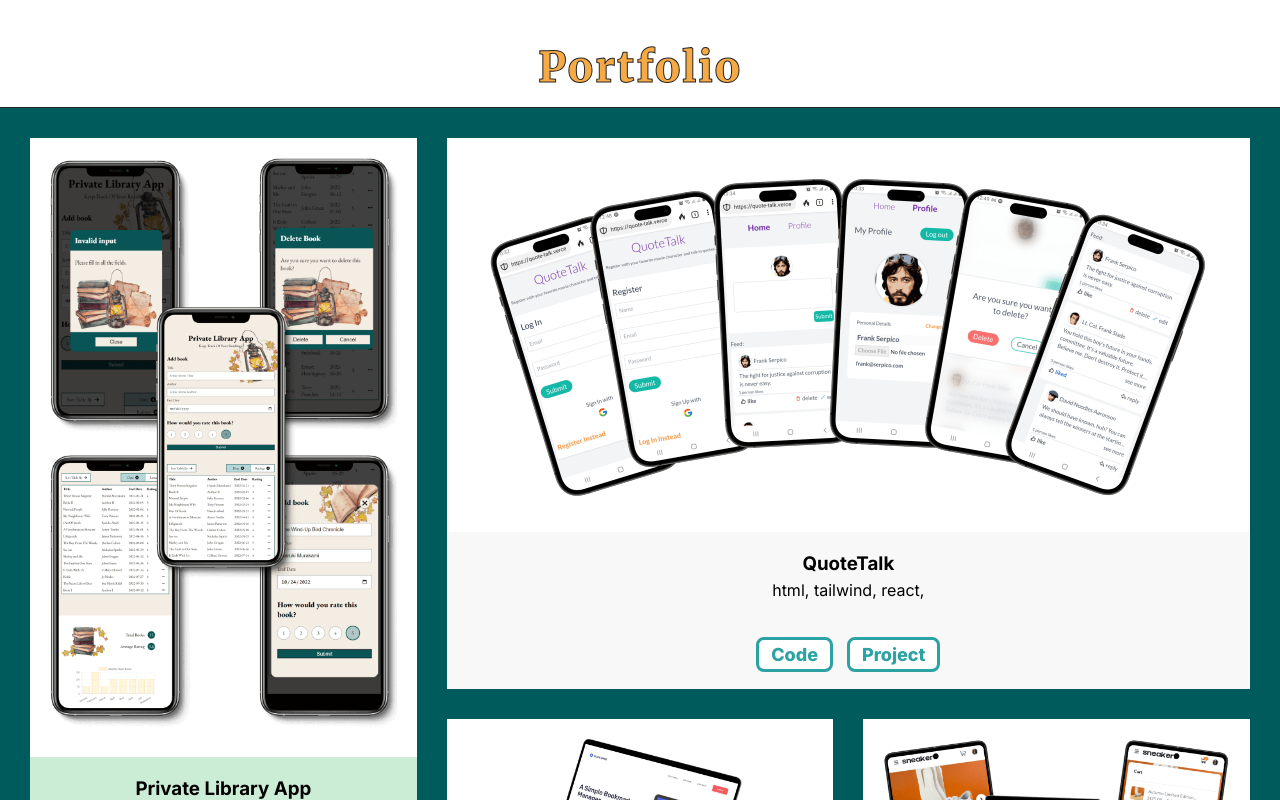
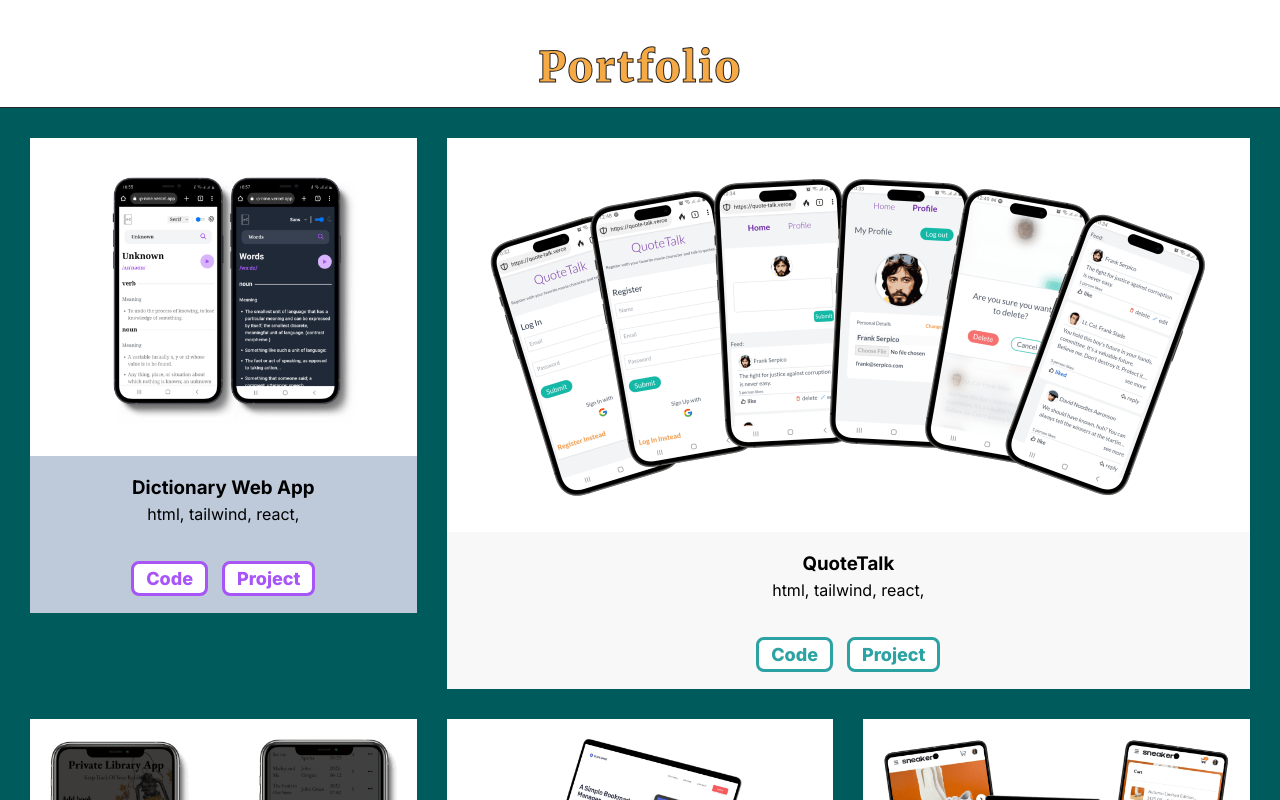
Before and after one commit to Sonny3fingers/portfolio, a React (Create React App) app: page /portfolio in a window 1280 px wide. Shown: the part 440-1240 px from the top of the page. Built offline with nearby package versions, Linux system fonts and the light colour scheme.

Commit message:
Added dictionary project

```diff
--- a/src/HardSkillsData.js
+++ b/src/HardSkillsData.js
@@ -50,8 +50,8 @@
   {
     id: 7,
     skill: "Git, Github",
-    level: 78,
-    remains: 22,
+    level: 75,
+    remains: 25,
     colorLevel: "#333333",
     colorRemains: "#e6e6e6",
   },
--- a/src/PortfolioListData.js
+++ b/src/PortfolioListData.js
@@ -5,6 +5,7 @@
 import MemoryImage from "./assets/png/memory-card-desktop.png";
 import AdviceImage from "./assets/png/advice.png";
 import QuoteTalkImage from "./assets/png/quote-talk-min.png";
+import Dictionary from "./assets/png/dictionary.png";
 
 export const portfolioListData = [
   {
@@ -77,4 +78,14 @@
     codeHref: "https://github.com/Sonny3fingers/QuoteTalk",
     projectHref: "https://quote-talk.vercel.app/",
   },
+  {
+    id: 8,
+    image: Dictionary,
+    title: "Dictionary Web App",
+    languages: ["html", "tailwind", "react"],
+    background: "#becada",
+    buttonColor: "#a855f7",
+    codeHref: "https://github.com/Sonny3fingers/dictionary-web-app",
+    projectHref: "https://dictionary-web-app-nine.vercel.app/",
+  },
 ];
--- a/src/components/layout/PortfolioListItem.module.css
+++ b/src/components/layout/PortfolioListItem.module.css
@@ -34,6 +34,9 @@
   gap: 20px;
 }
 .portfolioListItem:last-child {
+  order: -2;
+}
+.portfolioListItem:nth-child(7) {
   order: -1;
 }
 @media screen and (min-width: 640px) {
@@ -42,18 +45,18 @@
     grid-column: 1 / 2;
     grid-row: 2 / 4;
   }
-  .portfolioListItem:last-child {
+  .portfolioListItem:nth-child(7) {
     grid-column: 1 / 3;
     grid-row: 1 / 2;
   }
 }
 @media screen and (min-width: 850px) {
   .portfolioListItem:nth-child(3) {
-    order: 1;
+    order: -1;
     grid-column: 1 / 2;
-    grid-row: 1 / 3;
+    grid-row: 2 / 4;
   }
-  .portfolioListItem:last-child {
+  .portfolioListItem:nth-child(7) {
     grid-column: 2 / 4;
     grid-row: 1 / 2;
   }
```
Also changed, not shown: src/assets/jpg/active-states.jpg (deleted), src/assets/png/dictionary.png (added).
